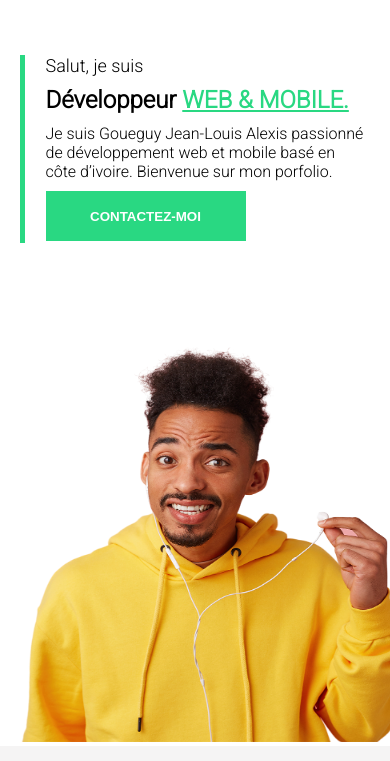
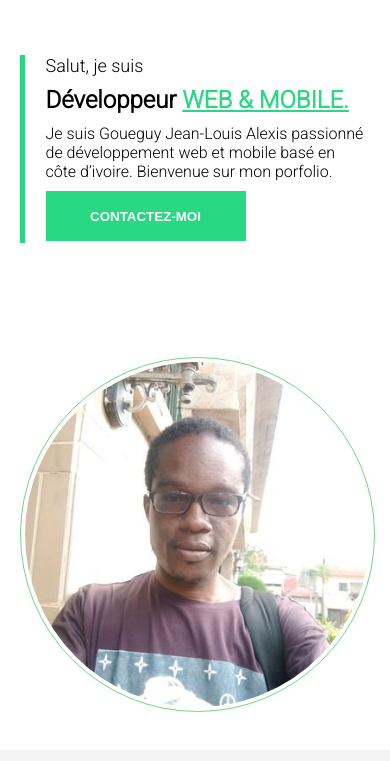
Before and after one commit to goueguy/goueguy.github.io, a plain HTML site: page index.html in a window 390 px wide. Shown: the part 83-844 px from the top of the page. Drawn offline with Linux system fonts and the light colour scheme; some packages are replaced by stand-ins of ours; a script that the page names is missing.

Commit message:
update own picture

```diff
--- a/css/style.css
+++ b/css/style.css
@@ -134,9 +134,10 @@ a:hover{
     height:490px;
 }
 #picture{
-    height:395px;
-    width:395px;
-    margin-top:96px;
+    height:355px;
+    width:auto;
+    margin-top:106px;
+    margin-bottom: 34px;
 }
 #vertical-bar{
     transform: translateY(188px);
@@ -883,7 +884,7 @@ footer{
         font-size: 13px;
     }
     #picture{
-        width: 100%;
+        width: auto;
     }
     footer{
         height: auto;
@@ -943,10 +944,10 @@ footer{
         height:auto;
     }
     #techno{
-        height: 650px;
+        height: auto;
     }
     .langages-container{
-       grid-template-columns: auto;
+        grid-template-columns: auto;
     }
     .footer{
         height: auto;
@@ -1133,6 +1134,13 @@ footer{
         width:calc(18% - 34px);
     }
 }
+.rounded{
+    border-radius: 50%;
+    border:1px solid #6FD983;
+    margin-bottom: 10px;
+    background-color: #fff;
+    padding: 4px;
+}
 /*----------------DESKTOP ECRAN LARGE---------------*/
 
 /*------------FORMULAIRE CONTACT-------------*/
--- a/index.html
+++ b/index.html
@@ -47,7 +47,7 @@
                             </div>
                             <div>
                                 <div class="content-right">
-                                    <img src="images/me.png" class="font-weight-bold" id="picture" alt="">
+                                    <img src="images/picture.jpg" class="rounded font-weight-bold" id="picture" alt="">
                                 </div>
                             </div>
                         </div>
```
Also changed, not shown: images/picture.jpg (added).
